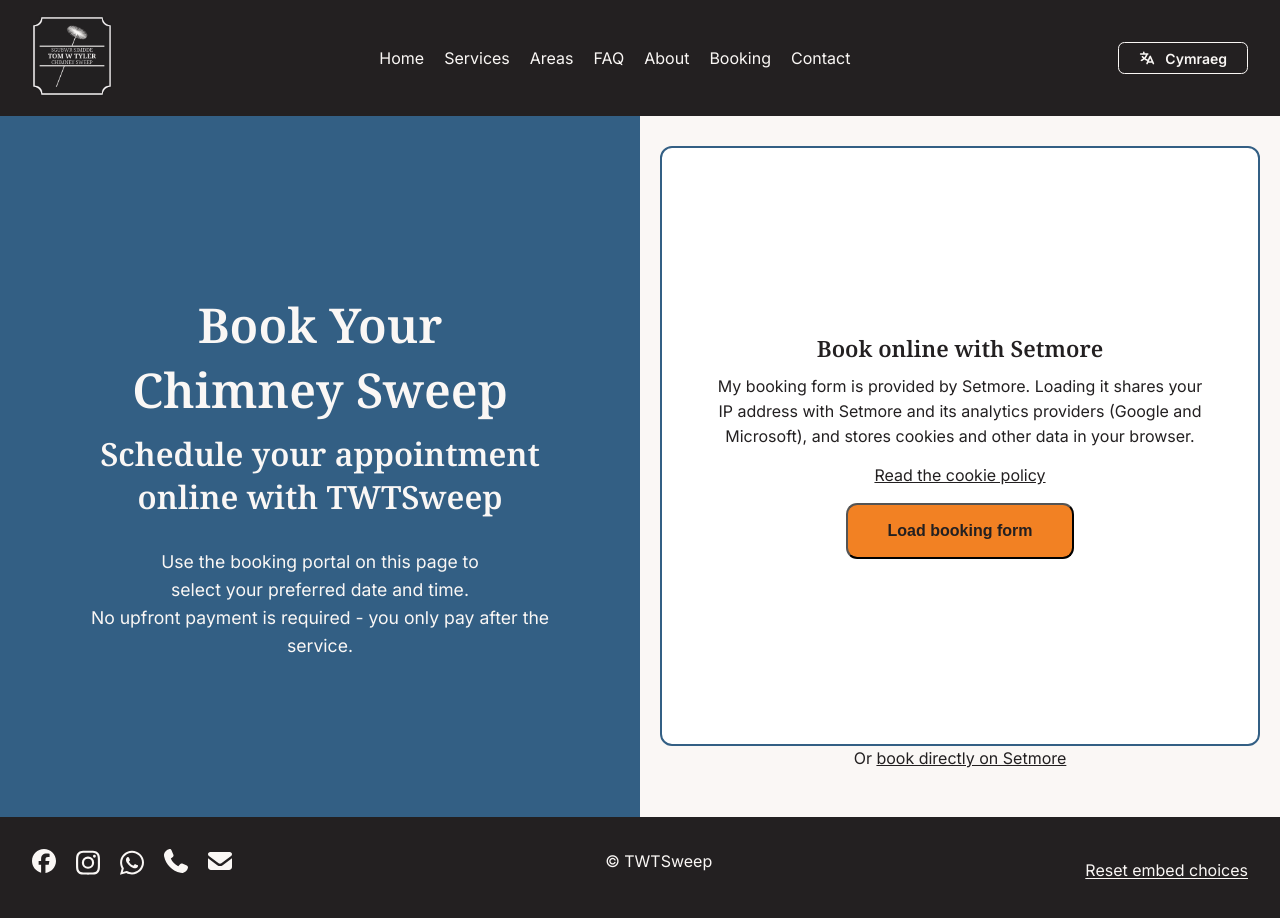
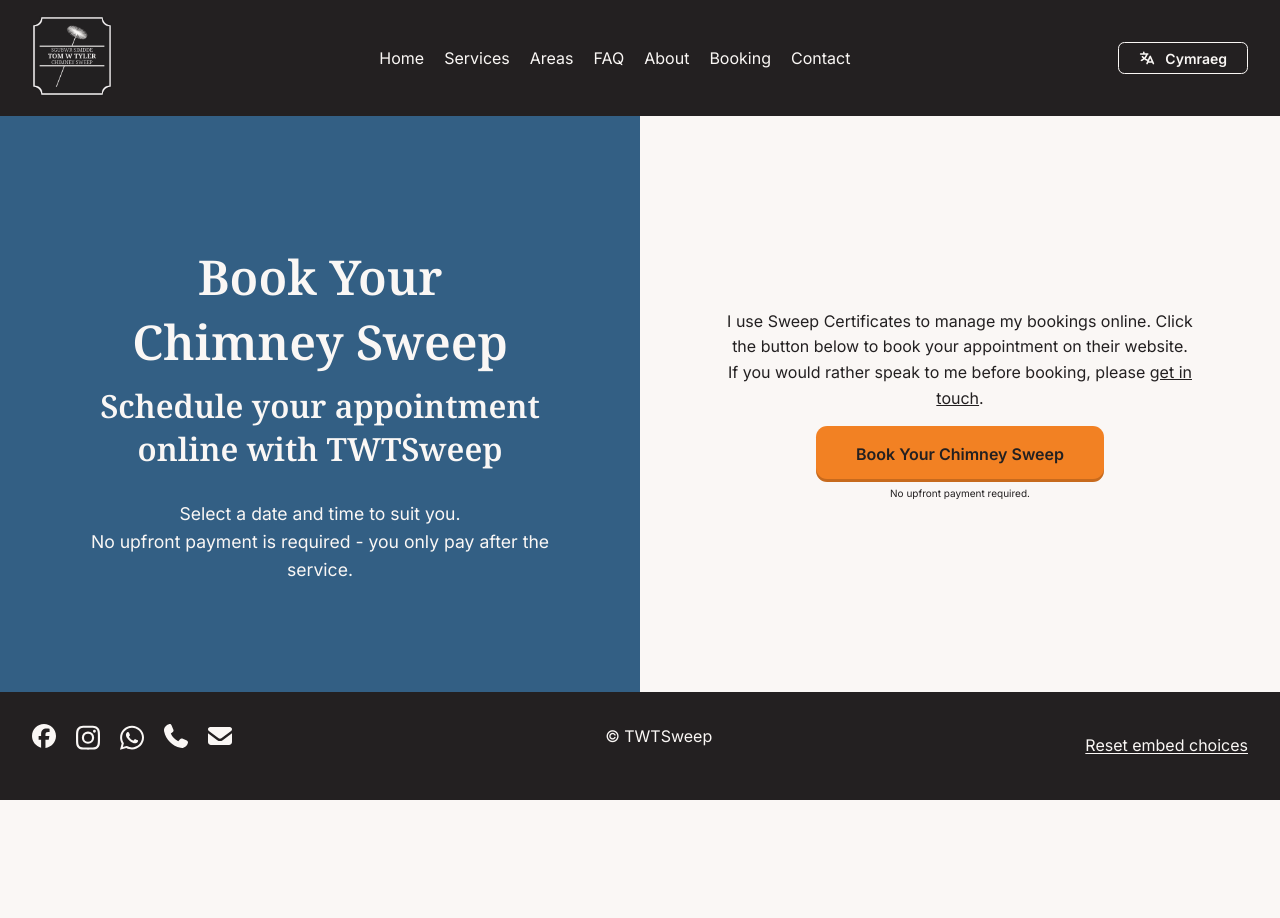
Before and after one commit to Wh0am3ye/twtsweep-website, a plain HTML site: page en/booking.html in a window 1280 px wide. After the commit the page ends 800 px from the top, so only its background shows below. Drawn offline with Linux system fonts and the light colour scheme.

Commit message:
Re-write of En/booking to reflect change in booking provider

```diff
--- a/en/booking.html
+++ b/en/booking.html
@@ -143,25 +143,20 @@
   <section class="hero vert-hero booking-vert-hero">
     <h1>Book Your Chimney Sweep</h1>
     <h2>Schedule your appointment online with TWTSweep</h2>
-    <p>Use the booking portal on this page to select your preferred date and time.<br>No upfront payment is required - you only pay after the service.</p>
+    <p>Select a date and time to suit you.<br>No upfront payment is required - you only pay after the service.</p>
   </section>
-  <section id="setmore-booking" class="container vert-container">
-    <div class="embed-gate booking-gate" data-embed-gate="booking"
-      data-src="https://twtsweep.setmore.com/book"
-      data-title="Book an appointment with TWTSweep via Setmore"
-      data-loading-message="Loading the booking form."
-      data-loaded-message="Booking form loaded.">
-      <div class="booking-gate__placeholder" data-gate-placeholder>
-        <h2>Book online with Setmore</h2>
-        <p>My booking form is provided by Setmore. Loading it shares your IP address with Setmore and its analytics providers (Google and Microsoft), and stores cookies and other data in your browser.</p>
-        <p><a class="text-link" href="/cookie-policy.html">Read the cookie policy</a></p>
-        <button class="btn embed-gate__button" type="button" data-gate-load>Load booking form</button>
+
+
+  <section class="container vert-container">
+    <p>I use Sweep Certificates to manage my bookings online. Click the button below to book your appointment on their website.
+    <br>If you would rather speak to me before booking, please <a href="/en/contact.html" class="text-link">get in touch</a>.</p>
+    <div class="book-btn">
+        <a href="https://booking.sweepcertificates.co.uk/c/KE4QFB5C" class="btn" target="_blank" aria-label="TWTSweep Booking (opens in new window)">Book Your Chimney Sweep</a>
       </div>
-    </div>
-    <p class="visually-hidden" data-gate-status aria-live="polite"></p>
-    <p class="booking-direct-link">Or <a class="text-link" href="https://twtsweep.setmore.com/book" target="_blank" rel="noopener noreferrer">book directly on Setmore</a></p>
-    <noscript><p>JavaScript is off. <a class="text-link" href="https://twtsweep.setmore.com/book" target="_blank" rel="noopener noreferrer">Book directly on Setmore</a>.</p></noscript>
+
   </section>
+
+
 </main>
 
 
```
